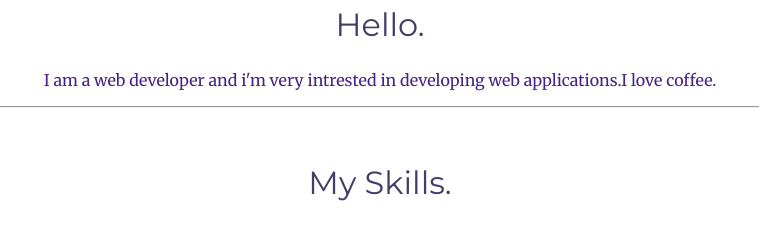
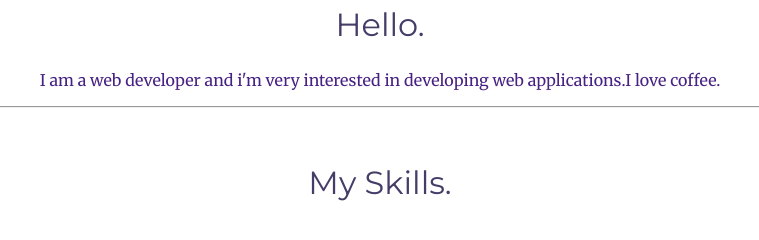
Before and after one commit to GopiKoniki/cv, a plain HTML site: page index.html in a window 1280 px wide. Shown: the part 744-984 px from the top of the page, 260-1019 px from the left. Drawn offline with Linux system fonts and the light colour scheme.

Commit message:
Update index.html

```diff
--- a/index.html
+++ b/index.html
@@ -22,7 +22,7 @@
      <div class="profile">
       <img src="" alt="">
       <h2>Hello.</h2>
-      <p>I am a web developer and i'm very intrested in developing web applications.I love coffee.</p>
+      <p>I am a web developer and i'm very interested in developing web applications.I love coffee.</p>
      </div>
     <hr>
     <div class="skills">
```
